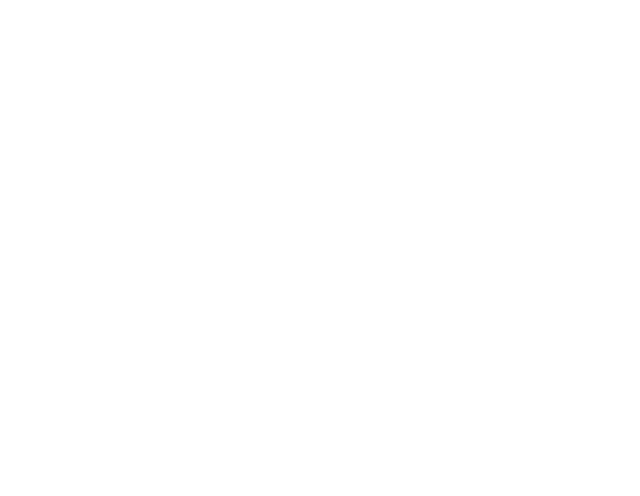
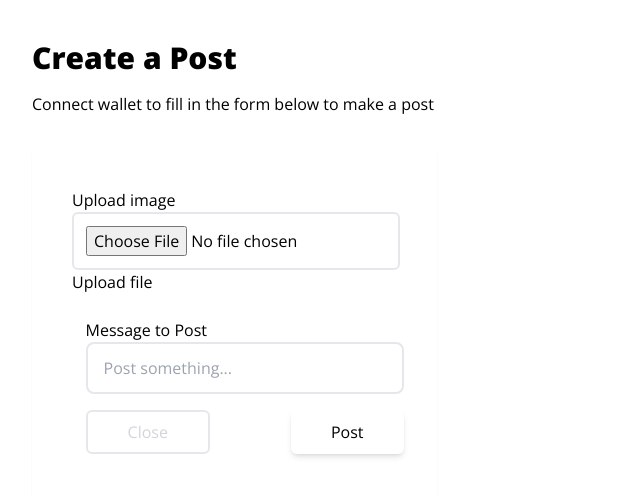
Before and after one commit to Ronexlemon/Ubuntu-Dao, a React (Create React App) app in the folder client/: page /create_post in a window 1280 px wide. Before the commit this address had no page. Shown: the top 496 px of the page, without its empty margins (0-640 px from the left). Built offline with nearby package versions, Linux system fonts and the light colour scheme.

Commit message:
Adds posts

```diff
--- a/client/package.json
+++ b/client/package.json
@@ -13,6 +13,8 @@
     "react-router-dom": "^6.8.1",
     "react-scripts": "5.0.1",
     "web-vitals": "^2.1.4",
+    "web3": "^1.8.2",
+    "web3.storage": "^4.5.4",
     "web3modal": "^1.9.12"
   },
   "scripts": {
--- a/client/src/components/App.js
+++ b/client/src/components/App.js
@@ -1,5 +1,6 @@
 import { BrowserRouter as Router, Route, Routes } from "react-router-dom";
 import Dashboard from "../helpers/Dashboard";
+import CreatePost from "../pages/CreatePost";
 import Home from "../pages/Home";
 
 function App() {
@@ -8,6 +9,7 @@ function App() {
       <Routes>
         <Route path="/" element={<Home />} />
         <Route path="/dashboard" element={<Dashboard />} />
+        <Route path="/create_post" element={<CreatePost />} />
       </Routes>
     </Router>
   );
--- a/client/src/components/Form.js
+++ b/client/src/components/Form.js
@@ -5,12 +5,11 @@ import { useRef, useEffect, useState } from "react";
 import { useLocation } from "react-router-dom";
 import { SiBitcoincash } from "react-icons/si";
 import { useNavigate } from "react-router-dom";
-import Web3 from "../../web3-storage/web3";
 import { Web3Storage, getFilesFromPath } from "web3.storage";
 
 import { providers, Contract } from "ethers";
 
-const BiderForm = () => {
+const Form = () => {
   const token =
     "eyJhbGciOiJIUzI1NiIsInR5cCI6IkpXVCJ9.eyJzdWIiOiJkaWQ6ZXRocjoweDJFRjRiMTdhYzY1MjgzNEYxQTBkMTQxNTUwOTRlYTdiYTMzRWEyOWIiLCJpc3MiOiJ3ZWIzLXN0b3JhZ2UiLCJpYXQiOjE2NzcyMzA1NTE0NTMsIm5hbWUiOiJ0ZW5kZXJzcGFjZSJ9.CwbHkp79KAwCjQTpRmlRJWSWKa10VBSJLLv4eMrmVJs";
 
@@ -25,6 +24,7 @@ const BiderForm = () => {
   const [_tenderIndex, settenderIndex] = useState("");
   const [bidertypeOfGoods, setTypeOfGoods] = useState("");
   const [isLoading, setIsLoading] = useState(false);
+  const navigate = useNavigate("");
 
   const btnsubmit = async (e) => {
     e.preventDefault();
@@ -102,10 +102,10 @@ const BiderForm = () => {
           <div className="flex justify-between">
             <div className="flex flex-col">
               <h1 className="font-jakarta text-3xl font-extrabold">
-                Bid For Tender
+                Create a Post
               </h1>
               <p className="py-4 pr-4 font-josefin">
-                Connect wallet to fill in the form below to bid for the tender.
+                Connect wallet to fill in the form below to make a post
               </p>
             </div>
 
@@ -121,7 +121,7 @@ const BiderForm = () => {
               <form onSubmit={handleAddTender}>
                 <div className="space-y-5">
                   <label className="font-josefin pb-6">
-                    Upload Company Documents
+                    Upload image
                   </label>
                   <br />
                   {isLoading ? (
@@ -148,68 +148,34 @@ const BiderForm = () => {
               >
                 <div className="space-y-4">
                   <div className="w-full">
-                    <label className="font-josefin">Company Name</label>
+                    <label className="font-josefin">Message to Post</label>
                     <br />
                     <input
                       className="py-3 pr-24 pl-4 border-2 rounded-lg"
                       type="text"
                       id="company"
                       name="biderCompanyName"
-                      placeholder="Company Name..."
+                      placeholder="Post something..."
                       required
                       onChange={(e) => setBiderCompanyName(e.target.value)}
                       value={biderCompanyName}
                     />
                   </div>
 
-                  <div>
-                    <label className="font-josefin pt-2">
-                      Company Registration Number
-                    </label>
-                    <br />
-                    <input
-                      className="py-3 pr-24 pl-4 border-2 rounded-lg"
-                      type="text"
-                      id="biderCompanyRegistrationNumber"
-                      name="description"
-                      placeholder="SL002900"
-                      required
-                      onChange={(e) =>
-                        setBiderCompanyRegistrationNumber(e.target.value)
-                      }
-                      value={biderCompanyRegistrationNumber}
-                    />
-                  </div>
-
-                  <div>
-                    <label className="font-josefin">Contact</label>
-                    <br />
-                    <input
-                      className="py-3 px-4 border-2 rounded-lg"
-                      type="text"
-                      id="deadline"
-                      name="deadline"
-                      placeholder="0792271915"
-                      required
-                      onChange={(e) => setBiderContact(e.target.value)}
-                      value={biderContact}
-                    />
-                  </div>
-
                   <div className="flex justify-between my-4">
                     <button
                       className="px-10 py-2 border-2 border-secondary-color text-gray-300 rounded-md mb-2 font-josefin"
-                      onClick={() => navigate("/TenderStatus")}
+                      onClick={() => navigate("/dashboard")}
                     >
                       Close
                     </button>
                     <button
-                      className="px-10 py-2 bg-button-color text-[#fff] rounded-md shadow-md mb-2 font-josefin"
+                      className="px-10 py-2 bg-button-color text-black rounded-md shadow-md mb-2 font-josefin"
                       onClick={btnsubmit}
                       type="submit"
                       value="Submit"
                     >
-                      Bid Tender
+                      Post
                     </button>
                   </div>
                 </div>
@@ -221,4 +187,4 @@ const BiderForm = () => {
     </div>
   );
 };
-export default BiderForm;
+export default Form;
--- a/client/src/components/LandingPage.js
+++ b/client/src/components/LandingPage.js
@@ -1,7 +1,10 @@
+import { useState } from "react";
 import MainScreen from "../assets/mainScreen.svg";
 import Navbar from "../components/Navbar";
 
 const LandingPage = () => {
+  const [ active, setActive ] = useState(false);
+
   return (
     <main className="bg-landing bg-no-repeat bg-cover">
       <Navbar />
--- a/client/src/components/Post.js
+++ b/client/src/components/Post.js
@@ -23,6 +23,7 @@ const Post = ({ post }) => {
               <span className="text-black font-normal">{post.account}</span>
             </h3>
             <p>{post.content}</p>
+            <img src={post.image} alt="" className="h-[300px] object-cover w-[600px]" />
             <article className="flex text-gray-500 text-sm items-center gap-10">
               <div className="flex gap-1 items-center">
                 <BiMessageRounded /> <span>{post.comments}</span>
--- a/client/src/helpers/Dashboard.js
+++ b/client/src/helpers/Dashboard.js
@@ -1,4 +1,4 @@
-import React,{useState,useRef,useEffect} from "react";
+import React, { useState, useRef, useEffect } from "react";
 import { MdOutlineSearch } from "react-icons/md";
 import Posts from "../components/Posts";
 import Sidebar from "../components/Sidebar";
@@ -7,12 +7,12 @@ import Web3Modal from "web3modal";
 import { providers, Contract } from "ethers";
 
 const Dashboard = () => {
-  const [userAccount,setUserAccount] = useState();
-  const [isConnected,setConnected] = useState(false)
+  const [userAccount, setUserAccount] = useState();
+  const [isConnected, setConnected] = useState(false);
 
   const Web3ModalRef = useRef();
-   //provide sgner or provider
-   const getProviderOrSigner = async (needSigner = false) => {
+  //provide sgner or provider
+  const getProviderOrSigner = async (needSigner = false) => {
     const provider = await Web3ModalRef.current.connect();
     const web3Provider = new providers.Web3Provider(provider);
     // check if network is fantomTestnet
@@ -56,12 +56,25 @@ const Dashboard = () => {
                   name="search"
                 />
               </form>
-              {isConnected?<button className="px-3 py-1 w-fit cursor-pointer rounded-full hover:rounded-none bg-green-400 text-white">
-                Connected
-              </button>:<button onClick={()=>{getProviderOrSigner()}} className="px-3 py-1 w-fit cursor-pointer rounded-full hover:rounded-none bg-button text-white">
-                Connect Wallet
-              </button>}
-
+              <div className="flex ">
+                <button className="flex items-center mr-10 border border-black text-black rounded-3xl font-bold  py-2 px-4 w-fit">
+                  Join the community
+                </button>
+                {isConnected ? (
+                  <button className="px-3 rounded-3xl cursor-pointer bg-green-400 text-white">
+                    Connected
+                  </button>
+                ) : (
+                  <button
+                    onClick={() => {
+                      getProviderOrSigner();
+                    }}
+                    className="px-3 rounded-3xl cursor-pointer bg-button text-white"
+                  >
+                    Connect Wallet
+                  </button>
+                )}
+              </div>
             </article>
           </section>
           <section className="w-[90%] mx-auto bg-dashHeading rounded-md text-dashHeading m-5 p-5">
--- /dev/null
+++ b/client/src/pages/CreatePost.js
@@ -0,0 +1,11 @@
+import Form from "../components/Form";
+
+const CreatePost = () => {
+    return (
+        <main>
+            <Form />
+        </main>
+     );
+}
+
+export default CreatePost;
```
Also changed, not shown: 1 other file (tests, documents, lock files or other folders).
